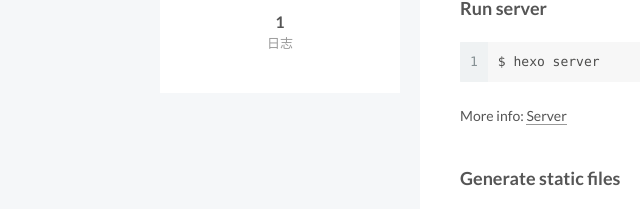
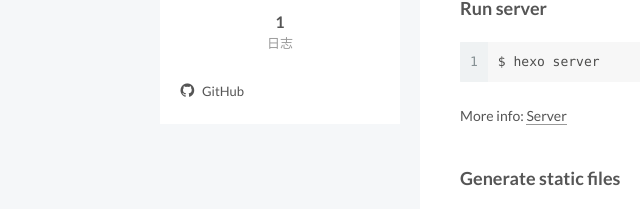
Before and after one commit to RaulZuo/RaulZuo.github.io, a plain HTML site: page 2017/05/09/hello-world/index.html in a window 1280 px wide. Both pictures are taken after a click on the item "站点概览". Shown: the part 535-744 px from the top of the page, 0-640 px from the left. Drawn offline with Linux system fonts and the light colour scheme.

Commit message:
Site updated: 2017-05-09 17:48:22

```diff
--- a/2017/05/09/hello-world/index.html
+++ b/2017/05/09/hello-world/index.html
@@ -441,6 +441,17 @@
 
         <div class="links-of-author motion-element">
 
+
+              <span class="links-of-author-item">
+                <a href="https://github.com/RaulZuo" target="_blank" title="GitHub">
+
+                    <i class="fa fa-fw fa-github"></i>
+
+                  GitHub
+                </a>
+              </span>
+
+
         </div>
 
 
```
Also changed, not shown: archives/2017/05/index.html (+11 -0 lines), archives/2017/index.html (+11 -0 lines), archives/index.html (+11 -0 lines), index.html (+11 -0 lines).
